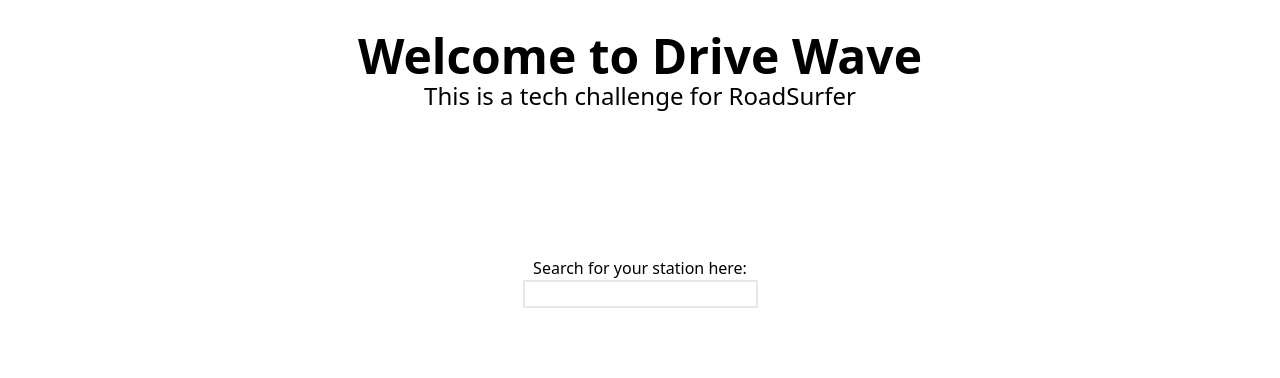
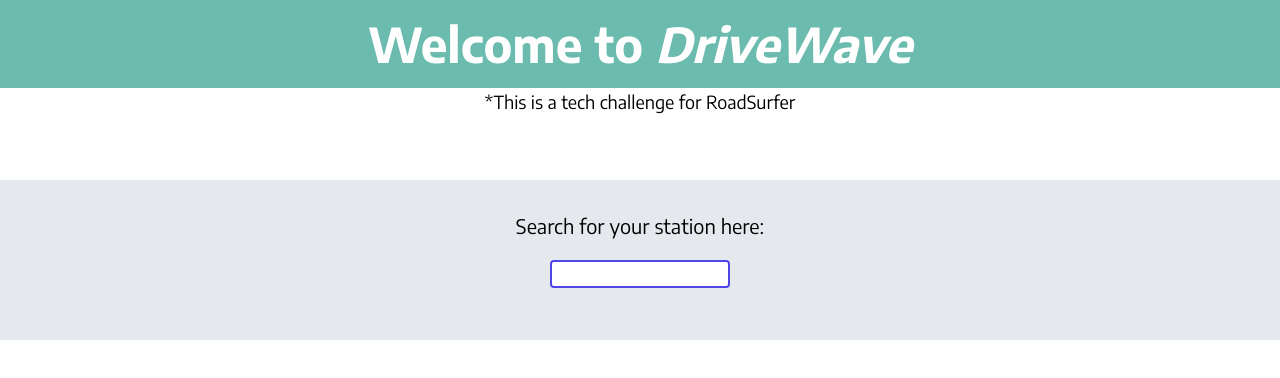
Before and after one commit to roxgiba/drive_wave, a Vue app: page / in a window 1280 px wide. Shown: the top 378 px of the page. Built offline with nearby package versions, Linux system fonts and the light colour scheme.

Commit message:
adding font style and bg colors

```diff
--- a/index.html
+++ b/index.html
@@ -1,9 +1,15 @@
-<!DOCTYPE html>
+<!doctype html>
 <html lang="en">
   <head>
-    <meta charset="UTF-8">
-    <link rel="icon" href="/favicon.ico">
-    <meta name="viewport" content="width=device-width, initial-scale=1.0">
+    <meta charset="UTF-8" />
+    <link rel="preconnect" href="https://fonts.googleapis.com" />
+    <link rel="preconnect" href="https://fonts.gstatic.com" crossorigin />
+    <link
+      href="https://fonts.googleapis.com/css2?family=Encode+Sans:wght@300;400;700&display=swap"
+      rel="stylesheet"
+    />
+    <link rel="icon" href="/favicon.ico" />
+    <meta name="viewport" content="width=device-width, initial-scale=1.0" />
     <title>Vite App</title>
   </head>
   <body>
--- a/src/App.vue
+++ b/src/App.vue
@@ -1,10 +1,12 @@
 <template>
   <header>
-    <h1 className="text-3xl font-bold md:text-5xl">Welcome to <span>Drive Wave</span></h1>
+    <h1 className="text-3xl font-bold md:text-5xl bg-[#6bbbae] p-5 text-white">
+      Welcome to <span class="italic">DriveWave</span>
+    </h1>
   </header>
 
   <main>
-    <h4 className="text-l md:text-2xl">This is a tech challenge for RoadSurfer</h4>
+    <h4 className="text-sm md:text-lg">*This is a tech challenge for RoadSurfer</h4>
     <auto-complete @station-selected="handleStationSelected" className="mt-36" />
   </main>
 </template>
@@ -23,4 +25,6 @@
 }
 </script>
 
-<style></style>
+<style>
+@import url('https://fonts.googleapis.com/css2?family=Encode+Sans:wght@300;400;700&display=swap');
+</style>
--- a/src/assets/main.css
+++ b/src/assets/main.css
@@ -3,10 +3,22 @@
 @tailwind components;
 @tailwind utilities;
 
+* {
+  margin: 0;
+  font-family: 'Encode Sans', sans-serif;
+}
+
+#search {
+  max-width: 1280px;
+  margin: 5% auto;
+  padding: 2rem;
+  background-color: #e5e9ed;
+}
+
 #app {
-  max-width: 1280px;
+  /* max-width: 1280px;
   margin: 0 auto;
-  padding: 2rem;
+  padding: 2rem; */
   text-align: center;
 }
 
--- a/src/components/auto-complete.vue
+++ b/src/components/auto-complete.vue
@@ -1,29 +1,31 @@
 <template>
-  <div>
-    <label>Search for your station here: </label>
+  <div id="search">
+    <label class="text-base md:text-xl">Search for your station here: </label>
 
     <!-- INPUT FIELD  -->
-    <div class="input-container">
-      <input v-model="inputValue" @input="search" className="border-2" />
+    <div class="input-container p-5">
+      <input v-model="inputValue" @input="search" className="border-2 border-indigo-600 rounded" />
       <span
         v-if="inputValue"
         class="clear-icon"
         @click="clearInput"
-        className="text-red-600 text-lg"
+        className="text-red-600 text-lg p-1 font-bold"
         >x</span
       >
     </div>
 
     <!-- CITY RESULTS  -->
     <ul v-if="showResults">
-      <li v-if="isLoading">Loading...</li>
+      <li v-if="isLoading" class="text-slate-500">Loading...</li>
       <li v-for="result in results" :key="result.id" @click="selectResult(result)">
         {{ result.name }}
       </li>
     </ul>
 
     <div v-if="selectedStation">
-      <h2>Bookings for: {{ selectedStation.name }}</h2>
+      <h2 className=" text-base md:text-2xl font-bold pb-2">
+        Bookings for: {{ selectedStation.name }}
+      </h2>
       <ul>
         <li v-if="isLoading">Loading...</li>
         <li v-for="booking in bookings" :key="booking.id">
```
